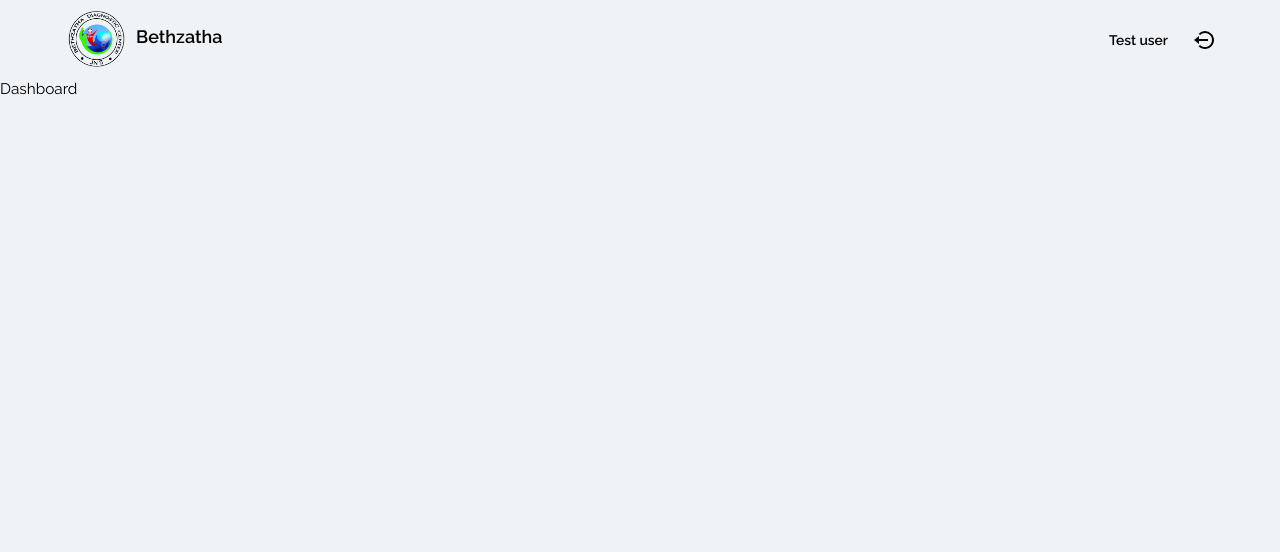
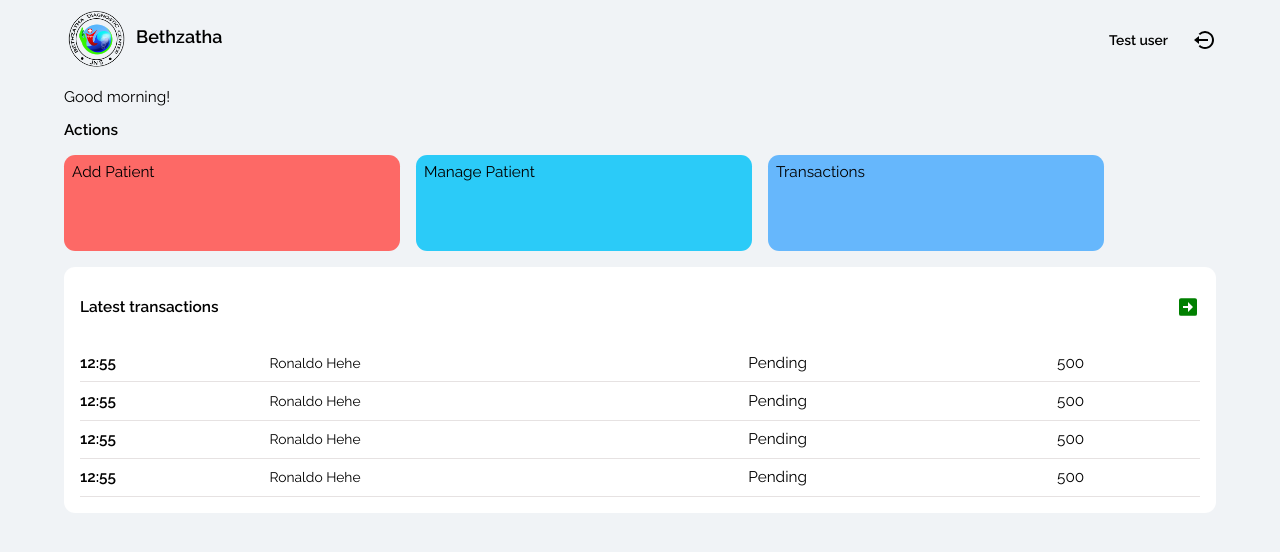
Before and after one commit to aseelzxc/bethzatha-client, a Vue app: page / in a window 1280 px wide. Shown: the top 552 px of the page. Built offline with nearby package versions, Linux system fonts and the light colour scheme.

Commit message:
Add arrow svg and design dashboard

```diff
--- a/src/views/Dashboard.vue
+++ b/src/views/Dashboard.vue
@@ -1,3 +1,108 @@
 <template>
-    Dashboard
+    <section class="dashboard flex-column">
+
+        <div class="main-card-container">
+            <div class="greetings-container">
+                Good morning!
+            </div>
+        </div>
+
+        <div class="actions-container">
+            <p class="text-bold">Actions</p>
+            <div class="action-card-container flex-row">
+                <div class="action-card">
+                    Add Patient
+                </div>
+                <div class="action-card">
+                    Manage Patient
+                </div>
+                <div class="action-card">
+                    Transactions
+                </div>
+            </div>
+
+        </div>
+
+        <div class="recent-patient-container">
+            <div class="table-header flex-row">
+                <p class="text-bold">Latest transactions</p>
+                <img src="../assets/icons/right-arrow.svg" alt="">
+            </div>
+            <table>
+                <tr>
+                    <td><b>12:55</b></td>
+                    <td><span>Ronaldo Hehe</span></td>
+                    <td>Pending</td>
+                    <td>500</td>
+                </tr>
+                <tr>
+                    <td><b>12:55</b></td>
+                    <td><span>Ronaldo Hehe</span></td>
+                    <td>Pending</td>
+                    <td>500</td>
+                </tr>
+                <tr>
+                    <td><b>12:55</b></td>
+                    <td><span>Ronaldo Hehe</span></td>
+                    <td>Pending</td>
+                    <td>500</td>
+                </tr>
+                <tr>
+                    <td><b>12:55</b></td>
+                    <td><span>Ronaldo Hehe</span></td>
+                    <td>Pending</td>
+                    <td>500</td>
+                </tr>
+            </table>
+        </div>
+    </section>
 </template>
+<style lang="scss" scoped>
+@import "../styles/colors.scss";
+section{
+    padding: 0.5rem 4rem;
+
+    .recent-patient-container{
+        padding: 1rem;
+        border-radius: 0.7rem;
+        background-color: #fff;
+
+        .table-header{
+            margin-bottom: 0.8rem;
+            justify-content: space-between;
+        }
+
+        table{
+            width: 100%;
+            border-collapse: collapse;
+            td{
+                border-bottom: 1px solid rgb(230, 226, 226);
+                padding: 0.6rem 0;
+            }
+        }
+    }
+}
+
+.actions-container{
+    margin-bottom: 1rem;
+
+    .action-card-container{
+        gap: 1rem;
+        .action-card{
+            background-color: $--red;
+            padding: 0.5rem;
+            width: 20rem;
+            height: 5rem;
+            border-radius: 0.7rem;
+        }
+        .action-card:nth-child(2){
+            background-color: $--cyan;
+        }
+        .action-card:nth-child(3){
+            background-color: $--light-blue;
+        }
+    }
+
+}
+
+</style>
```
Also changed, not shown: src/assets/icons/right-arrow.svg (added).
